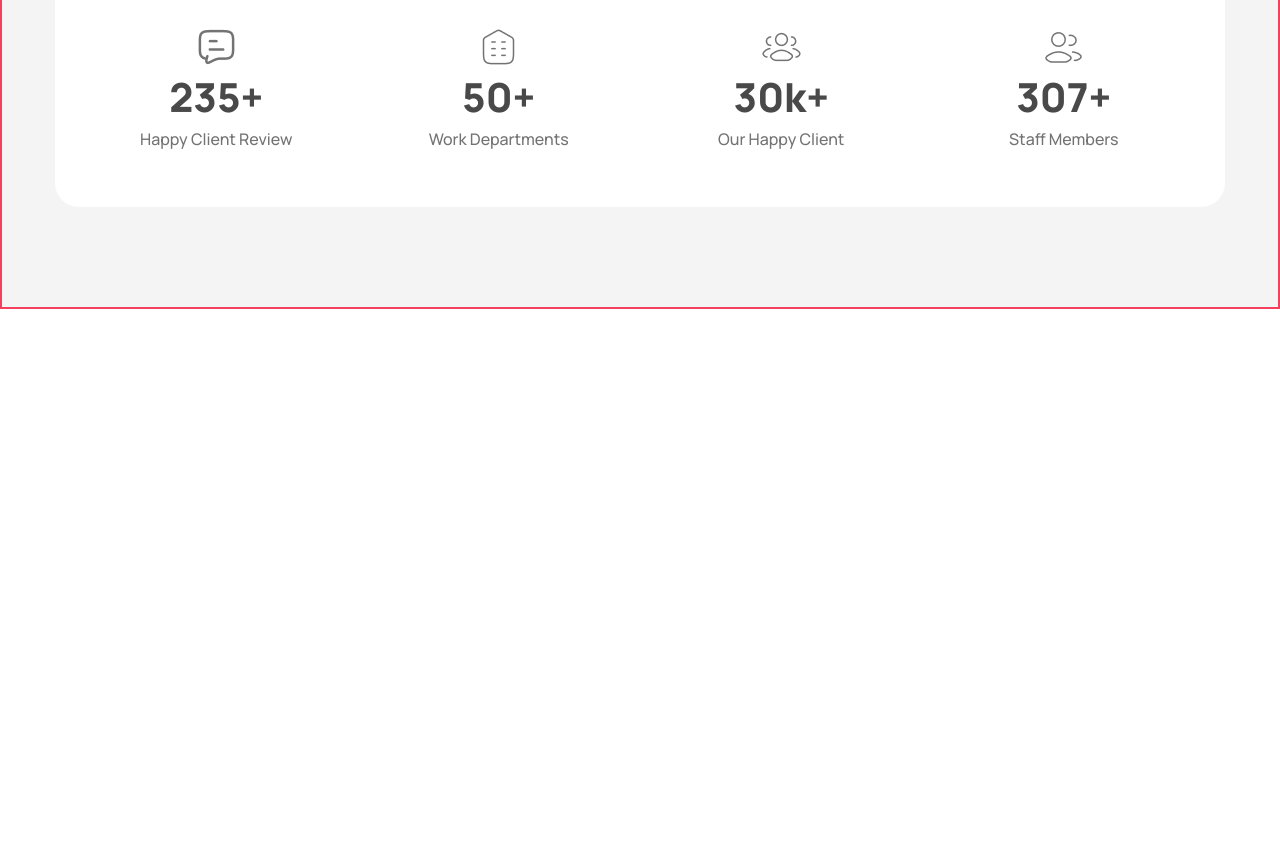
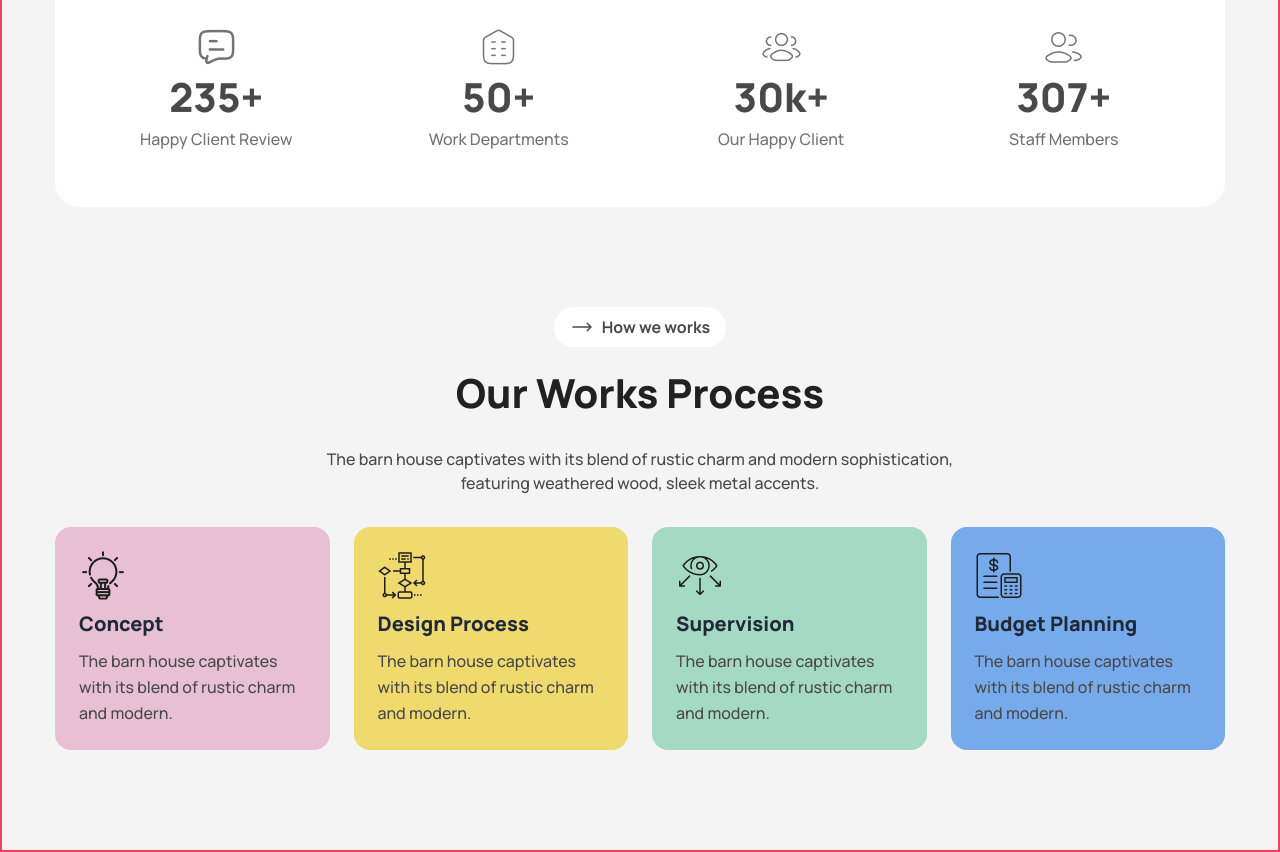
Before and after one commit to yasinarafat39/web_day51_assignment_03, a plain HTML site: page index.html in a window 1280 px wide. Shown: the part 1771-2623 px from the top of the page. Before the commit the page ends 2080 px from the top, so only its background shows below. Drawn offline with nearby package versions, Linux system fonts and the light colour scheme.

Commit message:
Our Works Process section done

```diff
--- a/index.html
+++ b/index.html
@@ -178,10 +178,10 @@
     </header>
 
     <!-- main section -->
-    <main class="">
+    <main class="mx-5 lg:mx-0">
 
       <!-- about us section -->
-       <section class=" mx-5 max-w-content_section_width lg:mx-auto flex flex-col lg:flex-row  justify-between gap-9 my-[100px]">
+        <section class=" max-w-content_section_width lg:mx-auto flex flex-col lg:flex-row  justify-between gap-9 my-[100px]">
 
         <!-- text section -->
          <div class="flex-1 relative ">
@@ -228,10 +228,10 @@
           <div class="flex-1">
             <img src="./assets/Rectangle.png" alt="about us banner" class="w-full">
           </div>
-       </section>
+        </section>
 
-       <!-- counting section -->
-        <section class="grid grid-cols-1 lg:grid-cols-4 lg:gap-6 bg-white  p-6 lg:p-8  mb-[100px] rounded-3xl mx-5 max-w-content_section_width lg:mx-auto">
+      <!-- counting section -->
+        <section class="grid grid-cols-1 lg:grid-cols-4 lg:gap-6 bg-white  p-6 lg:p-8  mb-[100px] rounded-3xl max-w-content_section_width lg:mx-auto">
           <!-- counting 01 -->
           <div class="text-center text-dark_3 p-5 lg:p-6">
             <div class="flex justify-center">
@@ -269,7 +269,53 @@
             <p class="font-medium">Staff Members</p>
           </div>
         </section>
+
+      <!-- How we works section -->
+        <section class="max-w-content_section_width lg:mx-auto mb-[100px]">
+
+          <div class="flex justify-center lg:justify-center mb-4">
+            <button class="flex gap-2 bg-white rounded-full px-4 py-2 h-auto text-[#494949] font-bold text border-none">
+              <svg xmlns="http://www.w3.org/2000/svg" fill="none" viewBox="0 0 24 24" stroke-width="1.5" stroke="currentColor" class="size-6">
+              <path stroke-linecap="round" stroke-linejoin="round" d="M17.25 8.25 21 12m0 0-3.75 3.75M21 12H3" />
+              </svg>
+              How we works
+            </button>
+          </div>
+
+          <h2 class="text-2xl lg:text-[40px] font-bold lg:font-extrabold text-dark_1 mb-4 lg:mb-6 text-center lg:leading-[60px]">Our Works Process</h2>
+
+          <p class="mb-6 lg:mb-8 lg:max-w-[678px] mx-auto text-sm lg:text-base font-medium leading-7 text-dark_2 text-center">The barn house captivates with its blend of rustic charm and modern sophistication, featuring weathered wood, sleek metal accents.
+          </p>
+
+
+          <div class="grid grid-cols-1 lg:grid-cols-4 gap-6">
+            <div class="p-6 bg-[#E7C1D3] rounded-2xl">
+              <img src="./assets/concept.png" alt="concept icon">
+              <h3 class="my-[10px] font-extrabold text-xl">Concept</h3>
+              <p class="font-medium leading-[26px] text-dark_2">The barn house captivates with its blend of rustic charm and modern.</p>
+            </div>
+            <div class="p-6 bg-[#EFDA6E] rounded-2xl">
+              <img src="./assets/flow-chart.png" alt="flow icon">
+              <h3 class="my-[10px] font-extrabold text-xl">Design Process</h3>
+              <p class="font-medium leading-[26px] text-dark_2">The barn house captivates with its blend of rustic charm and modern.</p>
+            </div>
+            <div class="p-6 bg-[#A4DAC3] rounded-2xl">
+              <img src="./assets/vision.png" alt="vision icon">
+              <h3 class="my-[10px] font-extrabold text-xl">Supervision</h3>
+              <p class="font-medium leading-[26px] text-dark_2">The barn house captivates with its blend of rustic charm and modern.</p>
+            </div>
+            <div class="p-6 bg-[#77AAEA] rounded-2xl">
+              <img src="./assets/budget-planning.png" alt="budget Planning icon">
+              <h3 class="my-[10px] font-extrabold text-xl">Budget Planning</h3>
+              <p class="font-medium leading-[26px] text-dark_2">The barn house captivates with its blend of rustic charm and modern.</p>
+            </div>
+
+          </div>
+
+        </section>
     </main>
+
+
 
     <!-- footer section -->
     <footer class=""></footer>
```
